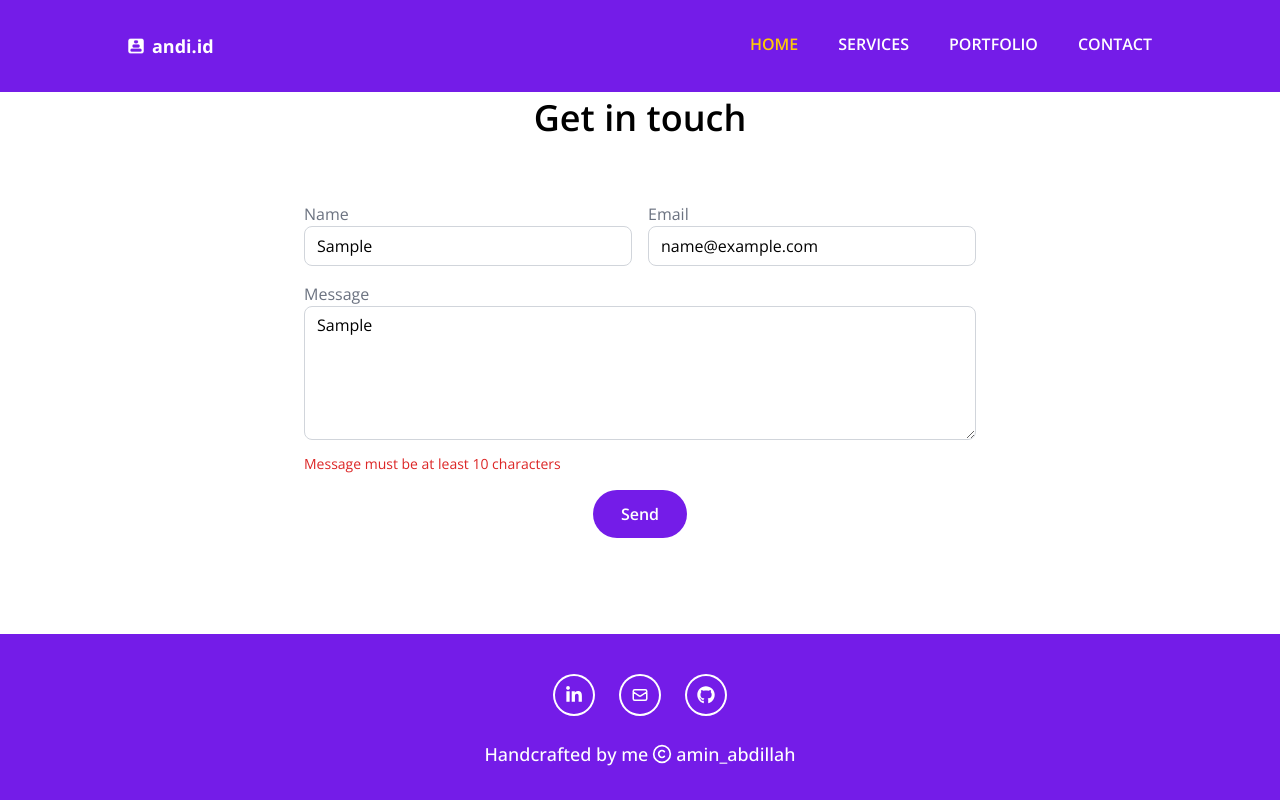
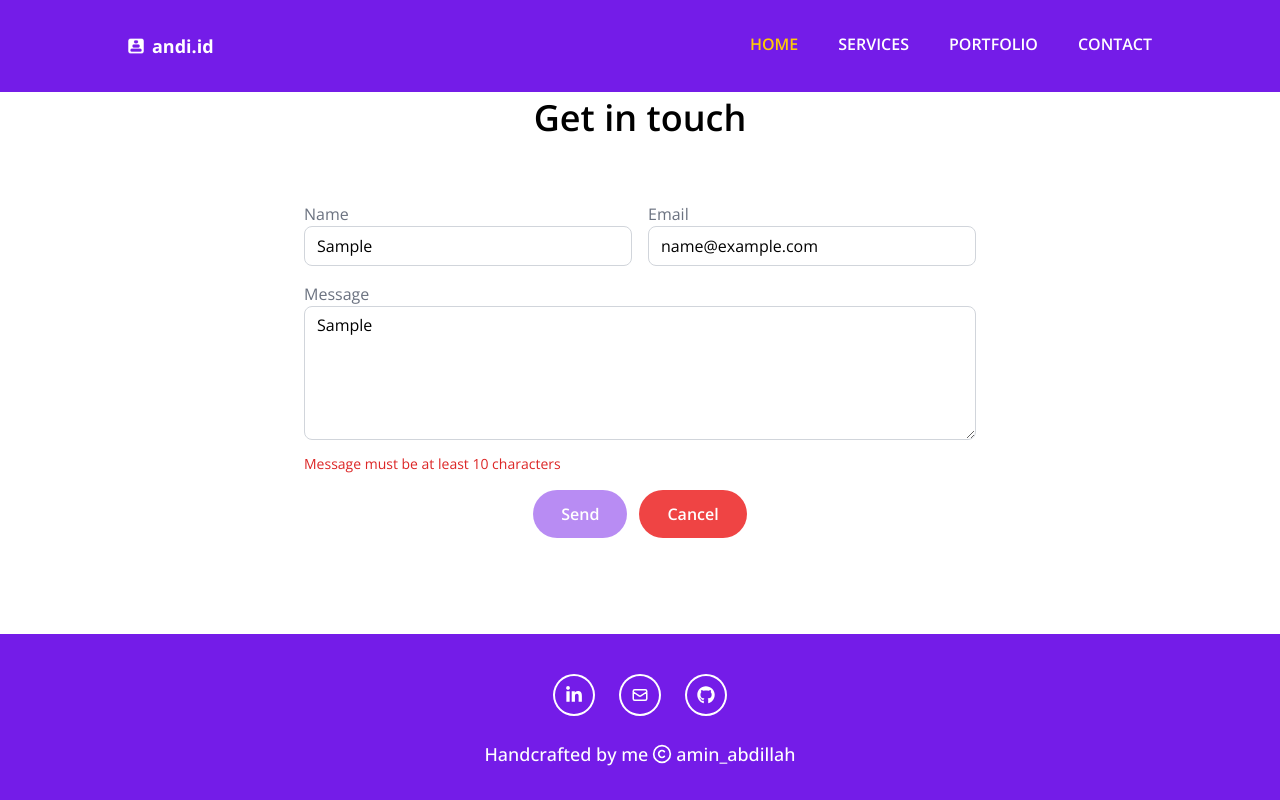
Before and after one commit to andi-abdillah/andi-abdillah.github.io, a React (Vite) app: page / in a window 1280 px wide. Both pictures are taken after typing "Sample", "name@example.com", "Sample" into the empty fields and a click on the button "Send". Shown: the part 5386-6186 px from the top of the page. Built offline with nearby package versions, Linux system fonts and the light colour scheme.

Commit message:
add cancel button in contact form

```diff
--- a/src/sections/Contact.jsx
+++ b/src/sections/Contact.jsx
@@ -67,6 +67,14 @@ const Contact = () => {
     },
   });
 
+  const hasErrors = Object.keys(formik.errors).length > 0;
+
+  const hasFilledValues = Object.values(formik.values).some(
+    (value) => value !== "" && value !== null && value !== undefined,
+  );
+
+  console.log(hasFilledValues);
+
   return (
     <section id="contact" className="px-8 py-24">
       <h1 className="mb-16 text-center text-4xl font-bold font-semibold">
@@ -121,13 +129,25 @@ const Contact = () => {
             )}
           </div>
 
-          <div className="flex justify-center">
+          <div className="flex justify-center gap-3">
             <button
               type="submit"
-              className="rounded-full bg-primary px-7 py-3 font-semibold text-white hover:bg-primary/80"
+              disabled={hasErrors}
+              className={`rounded-full bg-primary px-7 py-3 font-semibold text-white hover:bg-primary/80 ${
+                hasErrors && "cursor-not-allowed opacity-50"
+              }`}
             >
               Send
             </button>
+
+            {hasFilledValues && (
+              <button
+                className="rounded-full bg-red-500 px-7 py-3 font-semibold text-white hover:opacity-50"
+                onClick={() => formik.resetForm()}
+              >
+                Cancel
+              </button>
+            )}
           </div>
         </form>
       </div>
--- a/src/sections/Portfolio.jsx
+++ b/src/sections/Portfolio.jsx
@@ -72,7 +72,7 @@ const Portfolio = () => {
           <div className="mt-6 flex justify-center">
             <button
               onClick={() => setIsModalOpen(false)}
-              className="rounded-full bg-primary px-7 py-3 font-semibold text-white hover:bg-primary/80"
+              className="rounded-full bg-primary px-7 py-3 font-semibold text-white hover:opacity-50"
             >
               Close
             </button>
```
